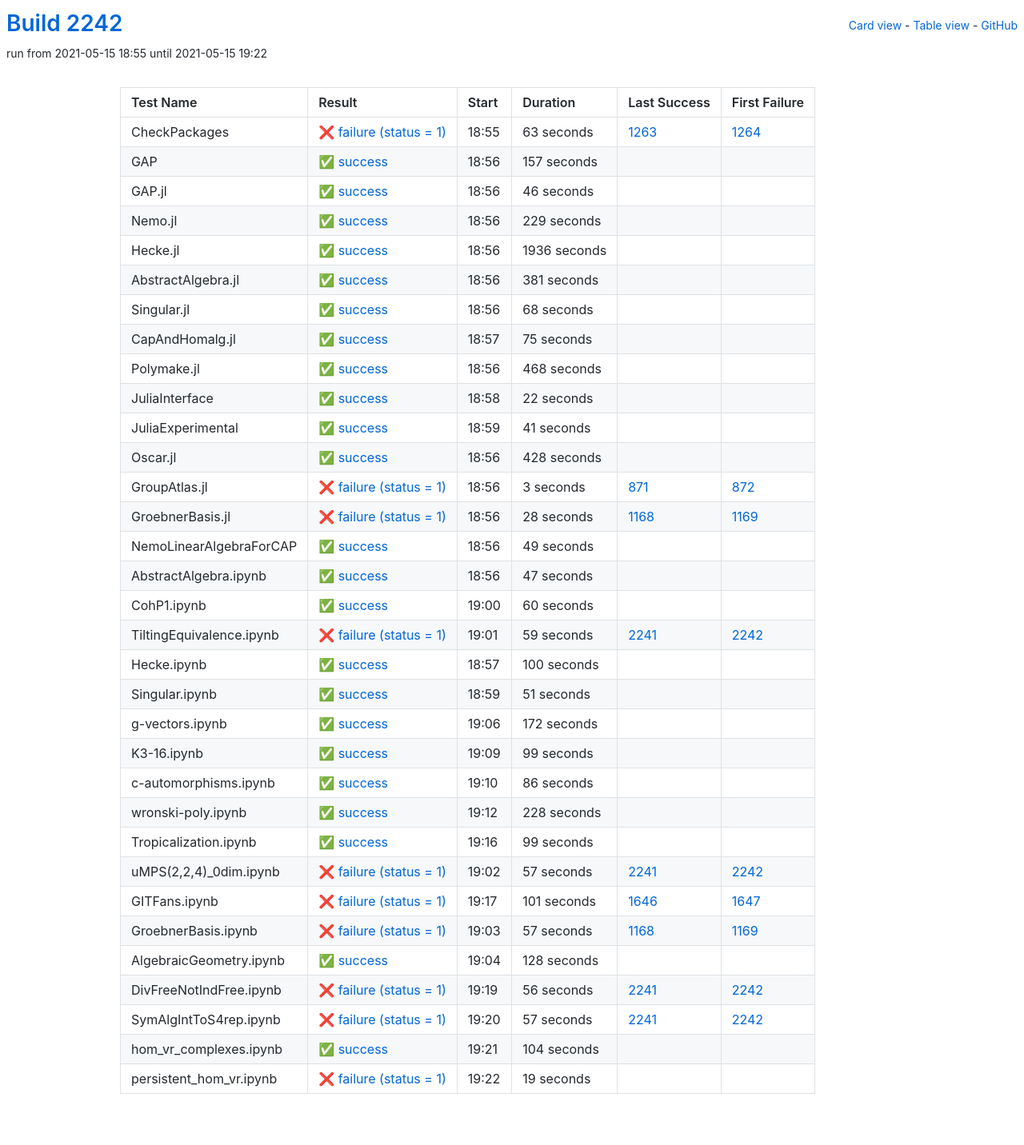
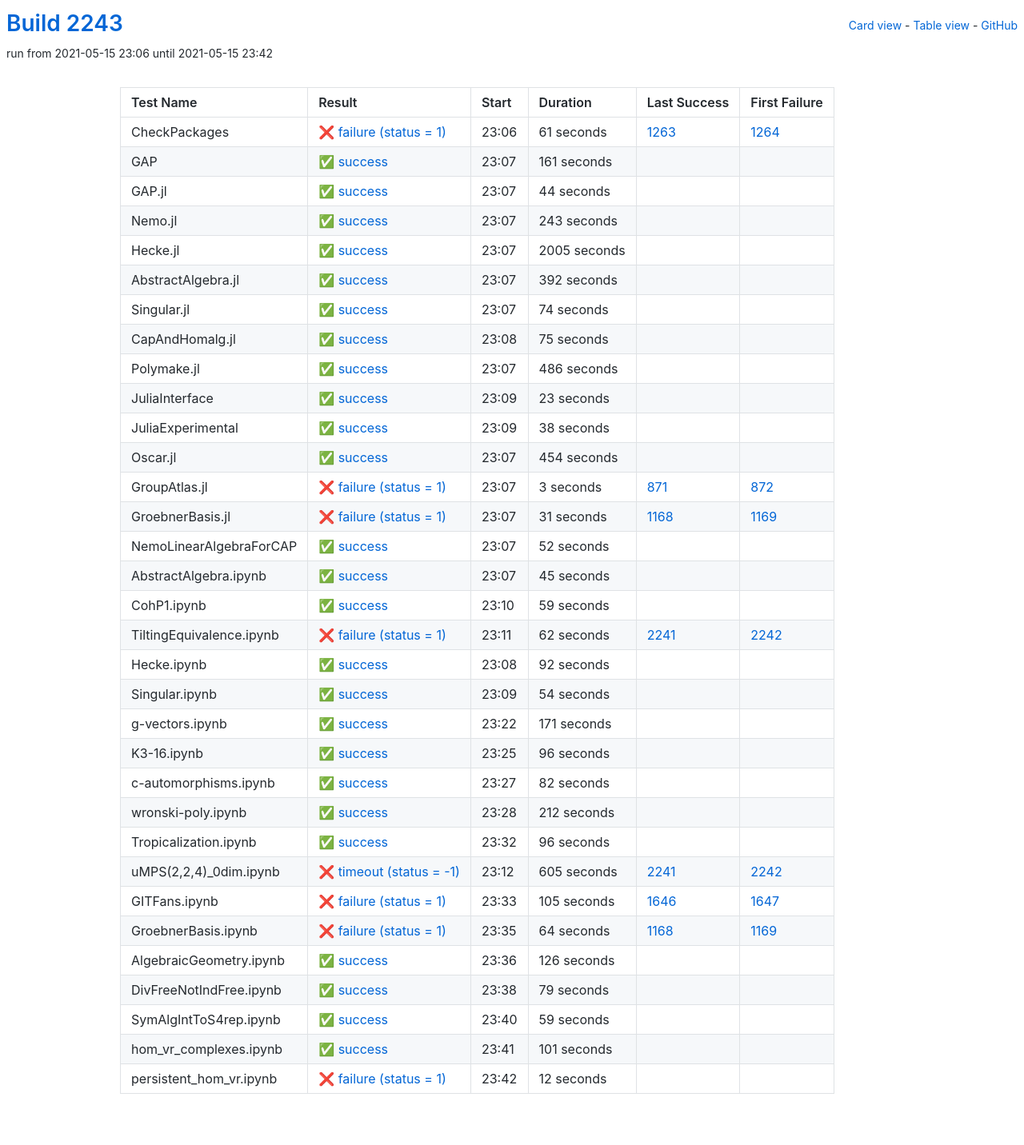
Before and after one commit to oscar-system/oscar-ci-status-stable, a Jekyll site: the page built from table.html, in a window 1280 px wide. Shown: the whole page at 80% size. Built offline with Jekyll 4.4.1, drawn with Linux system fonts in a browser that asks for light colours.

Commit message:
Build #2243

```diff
--- a/_data/ci.yml
+++ b/_data/ci.yml
@@ -1,6 +1,6 @@
 ---
-build: 2242
-build_url: https://oscarci.mathematik.uni-kl.de/job/oscar-stable/2242/
+build: 2243
+build_url: https://oscarci.mathematik.uni-kl.de/job/oscar-stable/2243/
 job: oscar-stable
 organization: oscar-system
 repo: oscar-ci-status-stable
@@ -8,92 +8,92 @@ repourl: https://github.com/oscar-system/oscar-ci-status-stable
 tests:
 - name: CheckPackages
   id: checkpackages
-  log: https://oscarci.mathematik.uni-kl.de/job/oscar-stable/2242/artifact/logs/build-2242/CheckPackages.log
-  start: 2021-05-15 18:55
+  log: https://oscarci.mathematik.uni-kl.de/job/oscar-stable/2243/artifact/logs/build-2243/CheckPackages.log
+  start: 2021-05-15 23:06
   success: false
   exitcode: 1
   status: failure
-  duration: 63
+  duration: 61
   last_success: 1263
   last_success_url: https://oscarci.mathematik.uni-kl.de/job/oscar-stable/1263/
   first_failure: 1264
   first_failure_url: https://oscarci.mathematik.uni-kl.de/job/oscar-stable/1264/
 - name: GAP
   id: gap
-  log: https://oscarci.mathematik.uni-kl.de/job/oscar-stable/2242/artifact/logs/build-2242/GAP.log
-  start: 2021-05-15 18:56
+  log: https://oscarci.mathematik.uni-kl.de/job/oscar-stable/2243/artifact/logs/build-2243/GAP.log
+  start: 2021-05-15 23:07
   success: true
   exitcode: 0
   status: success
-  duration: 157
+  duration: 161
   last_success: false
   last_success_url:
   first_failure: false
   first_failure_url:
 - name: GAP.jl
   id: gap-jl
-  log: https://oscarci.mathematik.uni-kl.de/job/oscar-stable/2242/artifact/logs/build-2242/GAP.jl.log
-  start: 2021-05-15 18:56
+  log: https://oscarci.mathematik.uni-kl.de/job/oscar-stable/2243/artifact/logs/build-2243/GAP.jl.log
+  start: 2021-05-15 23:07
   success: true
   exitcode: 0
   status: success
-  duration: 46
+  duration: 44
   last_success: false
   last_success_url:
   first_failure: false
   first_failure_url:
 - name: Nemo.jl
   id: nemo-jl
-  log: https://oscarci.mathematik.uni-kl.de/job/oscar-stable/2242/artifact/logs/build-2242/Nemo.jl.log
-  start: 2021-05-15 18:56
+  log: https://oscarci.mathematik.uni-kl.de/job/oscar-stable/2243/artifact/logs/build-2243/Nemo.jl.log
+  start: 2021-05-15 23:07
   success: true
   exitcode: 0
   status: success
-  duration: 229
+  duration: 243
   last_success: false
   last_success_url:
   first_failure: false
   first_failure_url:
 - name: Hecke.jl
   id: hecke-jl
-  log: https://oscarci.mathematik.uni-kl.de/job/oscar-stable/2242/artifact/logs/build-2242/Hecke.jl.log
-  start: 2021-05-15 18:56
+  log: https://oscarci.mathematik.uni-kl.de/job/oscar-stable/2243/artifact/logs/build-2243/Hecke.jl.log
+  start: 2021-05-15 23:07
   success: true
   exitcode: 0
   status: success
-  duration: 1936
+  duration: 2005
   last_success: false
   last_success_url:
   first_failure: false
   first_failure_url:
 - name: AbstractAlgebra.jl
   id: abstractalgebra-jl
-  log: https://oscarci.mathematik.uni-kl.de/job/oscar-stable/2242/artifact/logs/build-2242/AbstractAlgebra.jl.log
-  start: 2021-05-15 18:56
+  log: https://oscarci.mathematik.uni-kl.de/job/oscar-stable/2243/artifact/logs/build-2243/AbstractAlgebra.jl.log
+  start: 2021-05-15 23:07
   success: true
   exitcode: 0
   status: success
-  duration: 381
+  duration: 392
   last_success: false
   last_success_url:
   first_failure: false
   first_failure_url:
 - name: Singular.jl
   id: singular-jl
-  log: https://oscarci.mathematik.uni-kl.de/job/oscar-stable/2242/artifact/logs/build-2242/Singular.jl.log
-  start: 2021-05-15 18:56
+  log: https://oscarci.mathematik.uni-kl.de/job/oscar-stable/2243/artifact/logs/build-2243/Singular.jl.log
+  start: 2021-05-15 23:07
   success: true
   exitcode: 0
   status: success
-  duration: 68
+  duration: 74
   last_success: false
   last_success_url:
   first_failure: false
   first_failure_url:
 - name: CapAndHomalg.jl
   id: capandhomalg-jl
-  log: https://oscarci.mathematik.uni-kl.de/job/oscar-stable/2242/artifact/logs/build-2242/CapAndHomalg.jl.log
-  start: 2021-05-15 18:57
+  log: https://oscarci.mathematik.uni-kl.de/job/oscar-stable/2243/artifact/logs/build-2243/CapAndHomalg.jl.log
+  start: 2021-05-15 23:08
   success: true
   exitcode: 0
   status: success
@@ -104,56 +104,56 @@ tests:
   first_failure_url:
 - name: Polymake.jl
   id: polymake-jl
-  log: https://oscarci.mathematik.uni-kl.de/job/oscar-stable/2242/artifact/logs/build-2242/Polymake.jl.log
-  start: 2021-05-15 18:56
+  log: https://oscarci.mathematik.uni-kl.de/job/oscar-stable/2243/artifact/logs/build-2243/Polymake.jl.log
+  start: 2021-05-15 23:07
   success: true
   exitcode: 0
   status: success
-  duration: 468
+  duration: 486
   last_success: false
   last_success_url:
   first_failure: false
   first_failure_url:
 - name: JuliaInterface
   id: juliainterface
-  log: https://oscarci.mathematik.uni-kl.de/job/oscar-stable/2242/artifact/logs/build-2242/JuliaInterface.log
-  start: 2021-05-15 18:58
+  log: https://oscarci.mathematik.uni-kl.de/job/oscar-stable/2243/artifact/logs/build-2243/JuliaInterface.log
+  start: 2021-05-15 23:09
   success: true
   exitcode: 0
   status: success
-  duration: 22
+  duration: 23
   last_success: false
   last_success_url:
   first_failure: false
   first_failure_url:
 - name: JuliaExperimental
   id: juliaexperimental
-  log: https://oscarci.mathematik.uni-kl.de/job/oscar-stable/2242/artifact/logs/build-2242/JuliaExperimental.log
-  start: 2021-05-15 18:59
+  log: https://oscarci.mathematik.uni-kl.de/job/oscar-stable/2243/artifact/logs/build-2243/JuliaExperimental.log
+  start: 2021-05-15 23:09
   success: true
   exitcode: 0
   status: success
-  duration: 41
+  duration: 38
   last_success: false
   last_success_url:
   first_failure: false
   first_failure_url:
 - name: Oscar.jl
   id: oscar-jl
-  log: https://oscarci.mathematik.uni-kl.de/job/oscar-stable/2242/artifact/logs/build-2242/Oscar.jl.log
-  start: 2021-05-15 18:56
+  log: https://oscarci.mathematik.uni-kl.de/job/oscar-stable/2243/artifact/logs/build-2243/Oscar.jl.log
+  start: 2021-05-15 23:07
   success: true
   exitcode: 0
   status: success
-  duration: 428
+  duration: 454
   last_success: false
   last_success_url:
   first_failure: false
   first_failure_url:
 - name: GroupAtlas.jl
   id: groupatlas-jl
-  log: https://oscarci.mathematik.uni-kl.de/job/oscar-stable/2242/artifact/logs/build-2242/GroupAtlas.jl.log
-  start: 2021-05-15 18:56
+  log: https://oscarci.mathematik.uni-kl.de/job/oscar-stable/2243/artifact/logs/build-2243/GroupAtlas.jl.log
+  start: 2021-05-15 23:07
   success: false
   exitcode: 1
   status: failure
@@ -164,240 +164,240 @@ tests:
   first_failure_url: https://oscarci.mathematik.uni-kl.de/job/oscar-stable/872/
 - name: GroebnerBasis.jl
   id: groebnerbasis-jl
-  log: https://oscarci.mathematik.uni-kl.de/job/oscar-stable/2242/artifact/logs/build-2242/GroebnerBasis.jl.log
-  start: 2021-05-15 18:56
+  log: https://oscarci.mathematik.uni-kl.de/job/oscar-stable/2243/artifact/logs/build-2243/GroebnerBasis.jl.log
+  start: 2021-05-15 23:07
   success: false
   exitcode: 1
   status: failure
-  duration: 28
+  duration: 31
   last_success: 1168
   last_success_url: https://oscarci.mathematik.uni-kl.de/job/oscar-stable/1168/
   first_failure: 1169
   first_failure_url: https://oscarci.mathematik.uni-kl.de/job/oscar-stable/1169/
 - name: NemoLinearAlgebraForCAP
   id: nemolinearalgebraforcap
-  log: https://oscarci.mathematik.uni-kl.de/job/oscar-stable/2242/artifact/logs/build-2242/NemoLinearAlgebraForCAP.log
-  start: 2021-05-15 18:56
+  log: https://oscarci.mathematik.uni-kl.de/job/oscar-stable/2243/artifact/logs/build-2243/NemoLinearAlgebraForCAP.log
+  start: 2021-05-15 23:07
   success: true
   exitcode: 0
   status: success
-  duration: 49
+  duration: 52
   last_success: false
   last_success_url:
   first_failure: false
   first_failure_url:
 - name: AbstractAlgebra.ipynb
   id: abstractalgebra-ipynb
-  log: https://oscarci.mathematik.uni-kl.de/job/oscar-stable/2242/artifact/logs/build-2242/AbstractAlgebra.ipynb.log
-  start: 2021-05-15 18:56
+  log: https://oscarci.mathematik.uni-kl.de/job/oscar-stable/2243/artifact/logs/build-2243/AbstractAlgebra.ipynb.log
+  start: 2021-05-15 23:07
   success: true
   exitcode: 0
   status: success
-  duration: 47
+  duration: 45
   last_success: false
   last_success_url:
   first_failure: false
   first_failure_url:
 - name: CohP1.ipynb
   id: cohp1-ipynb
-  log: https://oscarci.mathematik.uni-kl.de/job/oscar-stable/2242/artifact/logs/build-2242/CohP1.ipynb.log
-  start: 2021-05-15 19:00
+  log: https://oscarci.mathematik.uni-kl.de/job/oscar-stable/2243/artifact/logs/build-2243/CohP1.ipynb.log
+  start: 2021-05-15 23:10
   success: true
   exitcode: 0
   status: success
-  duration: 60
+  duration: 59
   last_success: false
   last_success_url:
   first_failure: false
   first_failure_url:
 - name: TiltingEquivalence.ipynb
   id: tiltingequivalence-ipynb
-  log: https://oscarci.mathematik.uni-kl.de/job/oscar-stable/2242/artifact/logs/build-2242/TiltingEquivalence.ipynb.log
-  start: 2021-05-15 19:01
+  log: https://oscarci.mathematik.uni-kl.de/job/oscar-stable/2243/artifact/logs/build-2243/TiltingEquivalence.ipynb.log
+  start: 2021-05-15 23:11
   success: false
   exitcode: 1
   status: failure
-  duration: 59
+  duration: 62
   last_success: 2241
   last_success_url: https://oscarci.mathematik.uni-kl.de/job/oscar-stable/2241/
   first_failure: 2242
   first_failure_url: https://oscarci.mathematik.uni-kl.de/job/oscar-stable/2242/
 - name: Hecke.ipynb
   id: hecke-ipynb
-  log: https://oscarci.mathematik.uni-kl.de/job/oscar-stable/2242/artifact/logs/build-2242/Hecke.ipynb.log
-  start: 2021-05-15 18:57
+  log: https://oscarci.mathematik.uni-kl.de/job/oscar-stable/2243/artifact/logs/build-2243/Hecke.ipynb.log
+  start: 2021-05-15 23:08
   success: true
   exitcode: 0
   status: success
-  duration: 100
+  duration: 92
   last_success: false
   last_success_url:
   first_failure: false
   first_failure_url:
 - name: Singular.ipynb
   id: singular-ipynb
-  log: https://oscarci.mathematik.uni-kl.de/job/oscar-stable/2242/artifact/logs/build-2242/Singular.ipynb.log
-  start: 2021-05-15 18:59
+  log: https://oscarci.mathematik.uni-kl.de/job/oscar-stable/2243/artifact/logs/build-2243/Singular.ipynb.log
+  start: 2021-05-15 23:09
   success: true
   exitcode: 0
   status: success
-  duration: 51
+  duration: 54
   last_success: false
   last_success_url:
   first_failure: false
   first_failure_url:
 - name: g-vectors.ipynb
   id: g-vectors-ipynb
-  log: https://oscarci.mathematik.uni-kl.de/job/oscar-stable/2242/artifact/logs/build-2242/g-vectors.ipynb.log
-  start: 2021-05-15 19:06
+  log: https://oscarci.mathematik.uni-kl.de/job/oscar-stable/2243/artifact/logs/build-2243/g-vectors.ipynb.log
+  start: 2021-05-15 23:22
   success: true
   exitcode: 0
   status: success
-  duration: 172
+  duration: 171
   last_success: false
   last_success_url:
   first_failure: false
   first_failure_url:
 - name: K3-16.ipynb
   id: k3-16-ipynb
-  log: https://oscarci.mathematik.uni-kl.de/job/oscar-stable/2242/artifact/logs/build-2242/K3-16.ipynb.log
-  start: 2021-05-15 19:09
+  log: https://oscarci.mathematik.uni-kl.de/job/oscar-stable/2243/artifact/logs/build-2243/K3-16.ipynb.log
+  start: 2021-05-15 23:25
   success: true
   exitcode: 0
   status: success
-  duration: 99
+  duration: 96
   last_success: false
   last_success_url:
   first_failure: false
   first_failure_url:
 - name: c-automorphisms.ipynb
   id: c-automorphisms-ipynb
-  log: https://oscarci.mathematik.uni-kl.de/job/oscar-stable/2242/artifact/logs/build-2242/c-automorphisms.ipynb.log
-  start: 2021-05-15 19:10
+  log: https://oscarci.mathematik.uni-kl.de/job/oscar-stable/2243/artifact/logs/build-2243/c-automorphisms.ipynb.log
+  start: 2021-05-15 23:27
   success: true
   exitcode: 0
   status: success
-  duration: 86
+  duration: 82
   last_success: false
   last_success_url:
   first_failure: false
   first_failure_url:
 - name: wronski-poly.ipynb
   id: wronski-poly-ipynb
-  log: https://oscarci.mathematik.uni-kl.de/job/oscar-stable/2242/artifact/logs/build-2242/wronski-poly.ipynb.log
-  start: 2021-05-15 19:12
+  log: https://oscarci.mathematik.uni-kl.de/job/oscar-stable/2243/artifact/logs/build-2243/wronski-poly.ipynb.log
+  start: 2021-05-15 23:28
   success: true
   exitcode: 0
   status: success
-  duration: 228
+  duration: 212
   last_success: false
   last_success_url:
   first_failure: false
   first_failure_url:
 - name: Tropicalization.ipynb
   id: tropicalization-ipynb
-  log: https://oscarci.mathematik.uni-kl.de/job/oscar-stable/2242/artifact/logs/build-2242/Tropicalization.ipynb.log
-  start: 2021-05-15 19:16
+  log: https://oscarci.mathematik.uni-kl.de/job/oscar-stable/2243/artifact/logs/build-2243/Tropicalization.ipynb.log
+  start: 2021-05-15 23:32
   success: true
   exitcode: 0
   status: success
-  duration: 99
+  duration: 96
   last_success: false
   last_success_url:
   first_failure: false
   first_failure_url:
 - name: uMPS(2,2,4)_0dim.ipynb
   id: umps-2-2-4-0dim-ipynb
-  log: https://oscarci.mathematik.uni-kl.de/job/oscar-stable/2242/artifact/logs/build-2242/uMPS-2-2-4-_0dim.ipynb.log
-  start: 2021-05-15 19:02
+  log: https://oscarci.mathematik.uni-kl.de/job/oscar-stable/2243/artifact/logs/build-2243/uMPS-2-2-4-_0dim.ipynb.log
+  start: 2021-05-15 23:12
   success: false
-  exitcode: 1
-  status: failure
-  duration: 57
+  exitcode: -1
+  status: timeout
+  duration: 605
   last_success: 2241
   last_success_url: https://oscarci.mathematik.uni-kl.de/job/oscar-stable/2241/
   first_failure: 2242
   first_failure_url: https://oscarci.mathematik.uni-kl.de/job/oscar-stable/2242/
 - name: GITFans.ipynb
   id: gitfans-ipynb
-  log: https://oscarci.mathematik.uni-kl.de/job/oscar-stable/2242/artifact/logs/build-2242/GITFans.ipynb.log
-  start: 2021-05-15 19:17
+  log: https://oscarci.mathematik.uni-kl.de/job/oscar-stable/2243/artifact/logs/build-2243/GITFans.ipynb.log
+  start: 2021-05-15 23:33
   success: false
   exitcode: 1
   status: failure
-  duration: 101
+  duration: 105
   last_success: 1646
   last_success_url: https://oscarci.mathematik.uni-kl.de/job/oscar-stable/1646/
   first_failure: 1647
   first_failure_url: https://oscarci.mathematik.uni-kl.de/job/oscar-stable/1647/
 - name: GroebnerBasis.ipynb
   id: groebnerbasis-ipynb
-  log: https://oscarci.mathematik.uni-kl.de/job/oscar-stable/2242/artifact/logs/build-2242/GroebnerBasis.ipynb.log
-  start: 2021-05-15 19:03
+  log: https://oscarci.mathematik.uni-kl.de/job/oscar-stable/2243/artifact/logs/build-2243/GroebnerBasis.ipynb.log
+  start: 2021-05-15 23:35
   success: false
   exitcode: 1
   status: failure
-  duration: 57
+  duration: 64
   last_success: 1168
   last_success_url: https://oscarci.mathematik.uni-kl.de/job/oscar-stable/1168/
   first_failure: 1169
   first_failure_url: https://oscarci.mathematik.uni-kl.de/job/oscar-stable/1169/
 - name: AlgebraicGeometry.ipynb
   id: algebraicgeometry-ipynb
-  log: https://oscarci.mathematik.uni-kl.de/job/oscar-stable/2242/artifact/logs/build-2242/AlgebraicGeometry.ipynb.log
-  start: 2021-05-15 19:04
+  log: https://oscarci.mathematik.uni-kl.de/job/oscar-stable/2243/artifact/logs/build-2243/AlgebraicGeometry.ipynb.log
+  start: 2021-05-15 23:36
   success: true
   exitcode: 0
   status: success
-  duration: 128
+  duration: 126
   last_success: false
   last_success_url:
   first_failure: false
   first_failure_url:
 - name: DivFreeNotIndFree.ipynb
   id: divfreenotindfree-ipynb
-  log: https://oscarci.mathematik.uni-kl.de/job/oscar-stable/2242/artifact/logs/build-2242/DivFreeNotIndFree.ipynb.log
-  start: 2021-05-15 19:19
-  success: false
-  exitcode: 1
-  status: failure
-  duration: 56
-  last_success: 2241
-  last_success_url: https://oscarci.mathematik.uni-kl.de/job/oscar-stable/2241/
-  first_failure: 2242
-  first_failure_url: https://oscarci.mathematik.uni-kl.de/job/oscar-stable/2242/
-- name: SymAlgIntToS4rep.ipynb
-  id: symalginttos4rep-ipynb
-  log: https://oscarci.mathematik.uni-kl.de/job/oscar-stable/2242/artifact/logs/build-2242/SymAlgIntToS4rep.ipynb.log
-  start: 2021-05-15 19:20
-  success: false
-  exitcode: 1
-  status: failure
-  duration: 57
-  last_success: 2241
-  last_success_url: https://oscarci.mathematik.uni-kl.de/job/oscar-stable/2241/
-  first_failure: 2242
-  first_failure_url: https://oscarci.mathematik.uni-kl.de/job/oscar-stable/2242/
-- name: hom_vr_complexes.ipynb
-  id: hom-vr-complexes-ipynb
-  log: https://oscarci.mathematik.uni-kl.de/job/oscar-stable/2242/artifact/logs/build-2242/hom_vr_complexes.ipynb.log
-  start: 2021-05-15 19:21
+  log: https://oscarci.mathematik.uni-kl.de/job/oscar-stable/2243/artifact/logs/build-2243/DivFreeNotIndFree.ipynb.log
+  start: 2021-05-15 23:38
   success: true
   exitcode: 0
   status: success
-  duration: 104
+  duration: 79
+  last_success: false
+  last_success_url:
+  first_failure: false
+  first_failure_url:
+- name: SymAlgIntToS4rep.ipynb
+  id: symalginttos4rep-ipynb
+  log: https://oscarci.mathematik.uni-kl.de/job/oscar-stable/2243/artifact/logs/build-2243/SymAlgIntToS4rep.ipynb.log
+  start: 2021-05-15 23:40
+  success: true
+  exitcode: 0
+  status: success
+  duration: 59
+  last_success: false
+  last_success_url:
+  first_failure: false
+  first_failure_url:
+- name: hom_vr_complexes.ipynb
+  id: hom-vr-complexes-ipynb
+  log: https://oscarci.mathematik.uni-kl.de/job/oscar-stable/2243/artifact/logs/build-2243/hom_vr_complexes.ipynb.log
+  start: 2021-05-15 23:41
+  success: true
+  exitcode: 0
+  status: success
+  duration: 101
   last_success: false
   last_success_url:
   first_failure: false
   first_failure_url:
 - name: persistent_hom_vr.ipynb
   id: persistent-hom-vr-ipynb
-  log: https://oscarci.mathematik.uni-kl.de/job/oscar-stable/2242/artifact/logs/build-2242/persistent_hom_vr.ipynb.log
-  start: 2021-05-15 19:22
+  log: https://oscarci.mathematik.uni-kl.de/job/oscar-stable/2243/artifact/logs/build-2243/persistent_hom_vr.ipynb.log
+  start: 2021-05-15 23:42
   success: false
   exitcode: 1
   status: failure
-  duration: 19
+  duration: 12
   last_success: false
   last_success_url:
   first_failure: false
```
Also changed, not shown: README.md.
